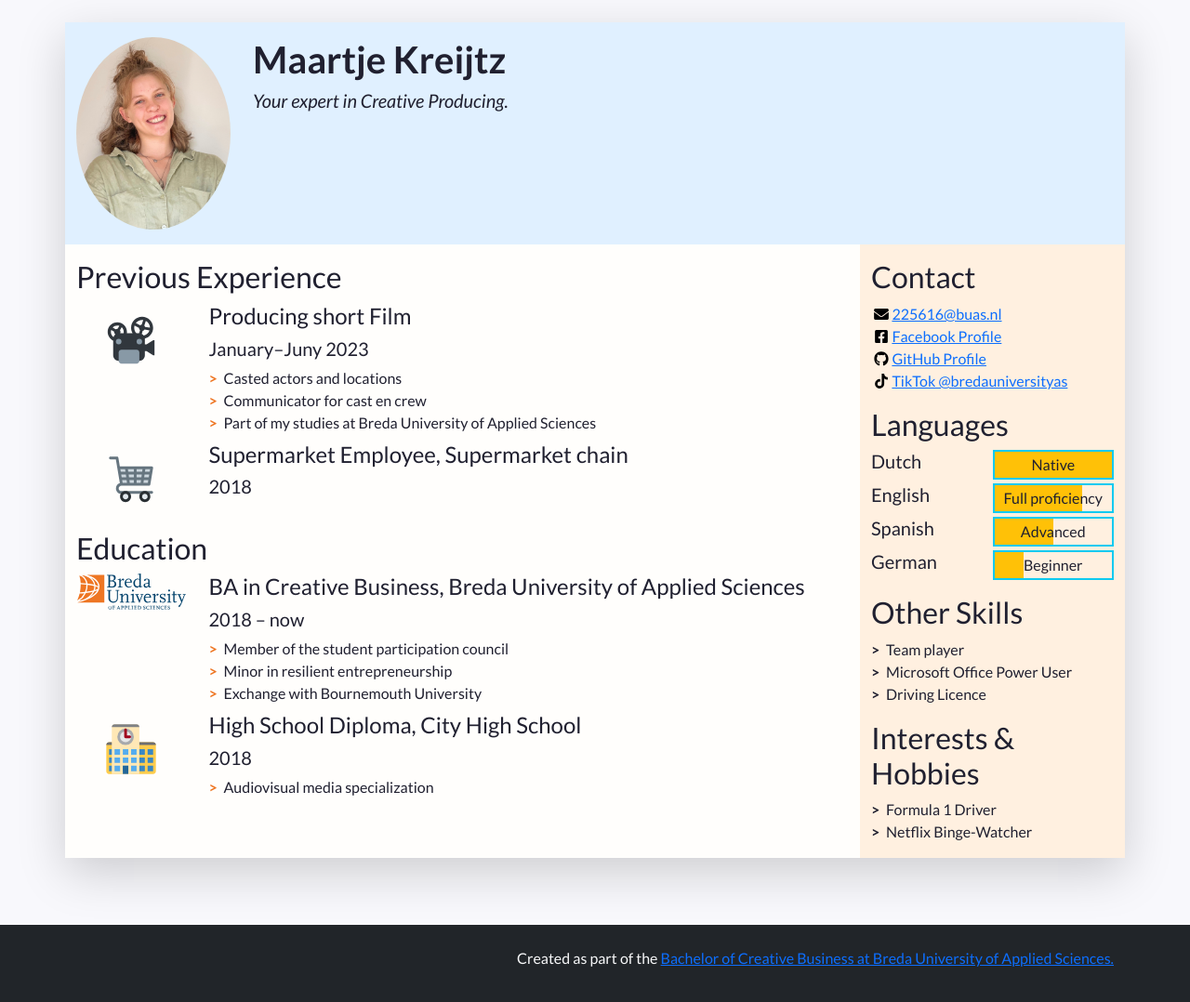
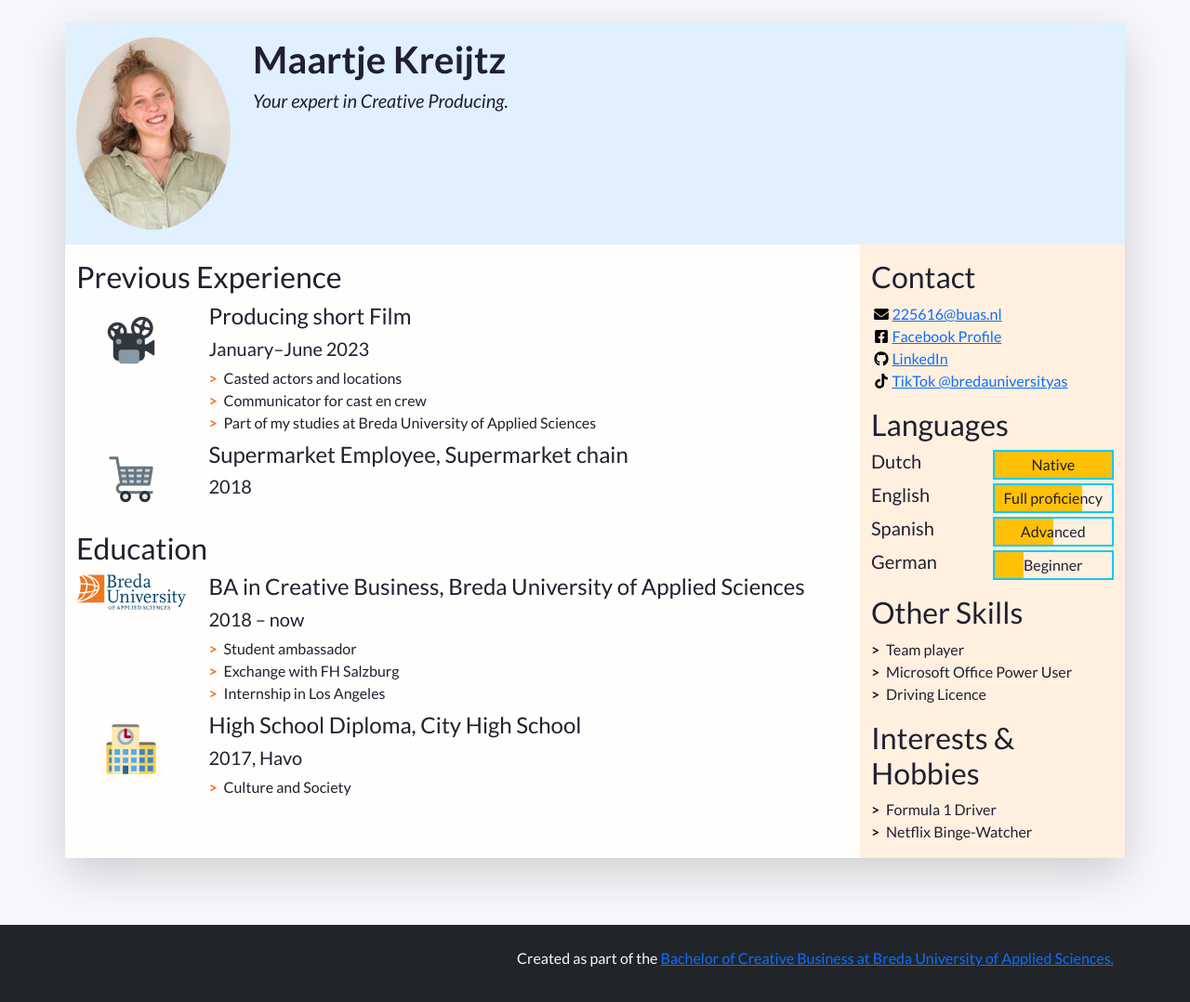
Before and after one commit to Maartje-25/Maartje-Kreijtz, a plain HTML site: page index.html in a window 1280 px wide. Shown: the whole page at 93% size. Drawn offline with nearby package versions, Linux system fonts and the light colour scheme.

Commit message:
Update index.html
changed high school, added linkedin changed spelling mistakes in expereience

```diff
--- a/index.html
+++ b/index.html
@@ -85,7 +85,7 @@
                 </div>
                 <div class="biography-contents col-9 col-sm-10 col-md-9 col-lg-10">
                   <h4>Producing short Film</h4>
-                  <h5>January&ndash;Juny 2023</h5>
+                  <h5>January&ndash;June 2023</h5>
                   <!-- Use the list below to talk about your achievements -->
                   <ul class="biography-details list-unstyled">
                     <li>Casted actors and locations</li>
@@ -127,9 +127,9 @@
                   <h5>2018&nbsp;&ndash;&nbsp;now</h5>
                   <!-- Use the list below to talk about minors, exchanges, extra-curricular activities. -->
                   <ul class="biography-details list-unstyled">
-                    <li>Member of the student participation council</li>
-                    <li>Minor in resilient entrepreneurship</li>
-                    <li>Exchange with Bournemouth University</li>
+                    <li>Student ambassador</li>
+                    <li>Exchange with FH Salzburg</li>
+                    <li>Internship in Los Angeles</li>
                   </ul>
                 </div>
               </li>
@@ -141,9 +141,9 @@
                 </div>
                 <div class="biography-contents col-9 col-sm-10 col-md-9 col-lg-10">
                   <h4>High School Diploma, City High School</h4>
-                  <h5>2018</h5>
+                  <h5>2017, Havo</h5>
                   <ul class="biography-details list-unstyled">
-                    <li>Audiovisual media specialization</li>
+                    <li>Culture and Society</li>
                   </ul>
                 </div>
               </li>
@@ -186,7 +186,7 @@
               <li class="contact-item">
                 <a class="d-flex align-items-center" href="https://github.com/" target="_blank">
                   <img class="contact-icon" src="images/icons/github.svg" alt="LinkedIn">
-                  GitHub Profile
+                  LinkedIn
                 </a>
               </li>
               <li class="contact-item">
```
